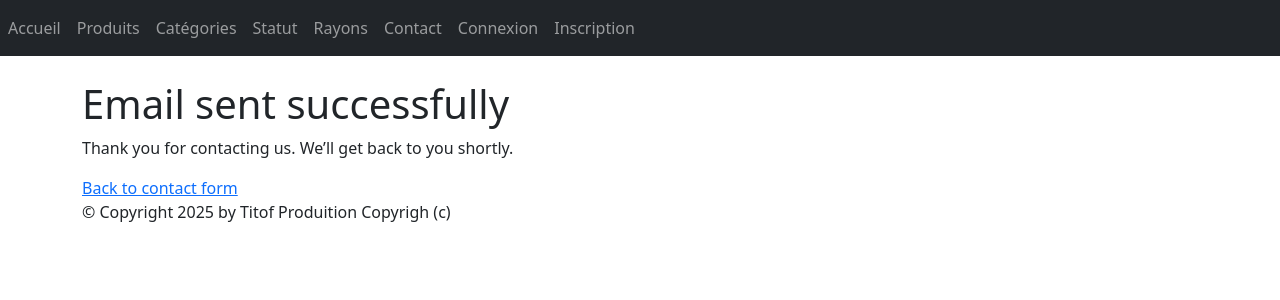
After one commit to KylianDmas/Django, a Django app: page /monApp/email-sent/ in a window 1280 px wide. The commit adds this page. Shown: the top 300 px of the page. Run offline with Django 5.2, Linux system fonts and the light colour scheme; some libraries are stand-ins or nearby versions.

Commit message:
fin de séance/ du td 3

```diff
--- a/TutoDjango/TutoDjango/settings.py
+++ b/TutoDjango/TutoDjango/settings.py
@@ -27,6 +27,7 @@ DEBUG = True
 
 ALLOWED_HOSTS = []
 
+EMAIL_BACKEND = 'django.core.mail.backends.console.EmailBackend'
 
 # Application definition
 
--- /dev/null
+++ b/TutoDjango/monApp/forms.py
@@ -0,0 +1,6 @@
+from django import forms
+
+class ContactUsForm(forms.Form):
+    name = forms.CharField(required=False)
+    email = forms.EmailField()
+    message = forms.CharField(max_length=1000)
--- a/TutoDjango/monApp/templates/monApp/base.html
+++ b/TutoDjango/monApp/templates/monApp/base.html
@@ -17,6 +17,9 @@
             <nav class="navbar navbar-expand-md navbar-dark bg-dark mb-4">
                 <div class="collapse navbar-collapse" id="navbarNav">
                     <ul class="navbar-nav ml-auto">
+                        <li>
+                            <a class="nav-link" href="{% url 'home' %}">Accueil</a>
+                        </li>
                         <li class="nav-item">
                             <a class="nav-link" href="{% url 'lst_prdts' %}">Produits</a>
                         </li>
@@ -29,6 +32,21 @@
                         <li>
                             <a class="nav-link" href="{% url 'lst_rs' %}">Rayons</a>
                         </li>
+                        <li>
+                            <a class="nav-link" href="{% url 'contact' %}">Contact</a>
+                        </li>
+                        {% if user.is_authenticated %}
+                            <li class="nav-item">
+                                <a class="nav-link" href="{% url 'logout' %}">Déconnexion</a>
+                            </li>
+                        {%else%}
+                            <li class="nav-item">
+                                <a class="nav-link" href="{% url 'login' %}">Connexion</a>
+                            </li>
+                            <li class="nav-item">
+                                <a class="nav-link" href="{% url 'register' %}">Inscription</a>
+                            </li>
+                        {%endif%}
                     </ul>
                 </div>
             </nav>
--- /dev/null
+++ b/TutoDjango/monApp/templates/monApp/email_sent.html
@@ -0,0 +1,7 @@
+{% extends 'monApp/base.html' %}
+
+{% block contenu %}
+  <h1>Email sent successfully</h1>
+  <p>Thank you for contacting us. We’ll get back to you shortly.</p>
+  <a href="{% url 'contact' %}">Back to contact form</a>
+{% endblock %}
--- a/TutoDjango/monApp/urls.py
+++ b/TutoDjango/monApp/urls.py
@@ -11,10 +11,10 @@ urlpatterns = [
     #path("categorie/", views.liste_cat, name="categorie"),
     #path("statut/", views.liste_sta, name="statut"),
     #path("rayon", views.liste_rayon, name="rayon"),
-    path("home/", views.HomeView.as_view()),
-    path("home/<param>", views.HomeView.as_view()),
+    path("home/", views.HomeView.as_view(),name="home"),
+    path("home/<param>", views.HomeView.as_view(),name="home"),
     path("about/", views.AboutView.as_view()),
-    path("contact/", views.ContactView.as_view()),
+    path("contact/", views.ContactView,name="contact"),
     path("produits/",views.ProduitListView.as_view(),name="lst_prdts"),
     path("produit/<pk>/" ,views.ProduitDetailView.as_view(), name="dtl_prdt"),
     path("categorie/", views.CategorieListView.as_view(), name="lst_ctgrs"),
@@ -23,4 +23,8 @@ urlpatterns = [
     path("statut/<pk>/", views.StatutDetailView.as_view(), name="dtl_sttt"),
     path("rayon", views.RayonListView.as_view(), name="lst_rs"),
     path("rayon/<pk>/", views.RayonDetailView.as_view(), name="dtl_r"),
+    path('login/', views.ConnectView.as_view(), name='login'),
+    path('register/', views.RegisterView.as_view(), name='register'),
+    path('logout/', views.DisconnectView.as_view(), name='logout'),
+    path('email-sent/', views.EmailSentView, name='email-sent'),
 ]
--- a/TutoDjango/monApp/views.py
+++ b/TutoDjango/monApp/views.py
@@ -10,7 +10,13 @@ from django.contrib.auth.views import LoginView
 
 from django.contrib.auth.models import User
 
+from django.core.mail import send_mail
+
+from django.shortcuts import redirect
+
 from monApp.models import Produit, Categorie, Statut, Rayon
+
+from monApp.forms import ContactUsForm
 
 # def home(request, param=None):
 #     # if param is None:
@@ -74,16 +80,22 @@ class AboutView(TemplateView):
     def post(self, request, **kwargs):
         return render(request, self.template_name)
 
-class ContactView(TemplateView):
-    template_name = "monApp/page_home.html"
+def ContactView(request):
+    titreh1 = "Contact us !"
 
-    def get_context_data(self, **kwargs):
-        context = super(ContactView, self).get_context_data(**kwargs)
-        context['titreh1'] = "Contact us..."
-        return context
-
-    def post(self, request, **kwargs):
-        return render(request, self.template_name)
+    if request.method=='POST':
+        form = ContactUsForm(request.POST)
+        if form.is_valid():
+            send_mail(
+            subject = f'Message from {form.cleaned_data.get("name") or "anonyme"} via MonProjet Contact Us form',
+            message=form.cleaned_data['message'],
+            from_email=form.cleaned_data['email'],
+            recipient_list=['admin@monprojet.com'],
+            )
+            return redirect('email-sent')
+    else:
+        form = ContactUsForm()
+    return render(request, "monApp/page_home.html",{'titreh1':titreh1, 'form':form})
 
 class ProduitListView(ListView):
     model = Produit
@@ -170,6 +182,7 @@ class RayonDetailView(DetailView):
 
 class ConnectView(LoginView):
     template_name = 'monApp/page_login.html'
+
     def post(self, request, **kwargs):
         lgn = request.POST.get('username', False)
         pswrd = request.POST.get('password', False)
@@ -193,3 +206,13 @@ class RegisterView(TemplateView):
             return render(request, 'monApp/page_login.html')
         else:
             return render(request, 'monApp/page_register.html')
+
+class DisconnectView(TemplateView):
+    template_name = 'monApp/page_logout.html'
+
+    def get(self, request, **kwargs):
+        logout(request)
+        return render(request, self.template_name)
+
+def EmailSentView(request):
+    return render(request, "monApp/email_sent.html")
```
Also changed, not shown: TutoDjango/monApp/templates/monApp/page_home.html (+9 -1 lines), TutoDjango/monApp/templates/monApp/page_logout.html (added, +14 -0 lines), README.md, TutoDjango/db.sqlite3.
